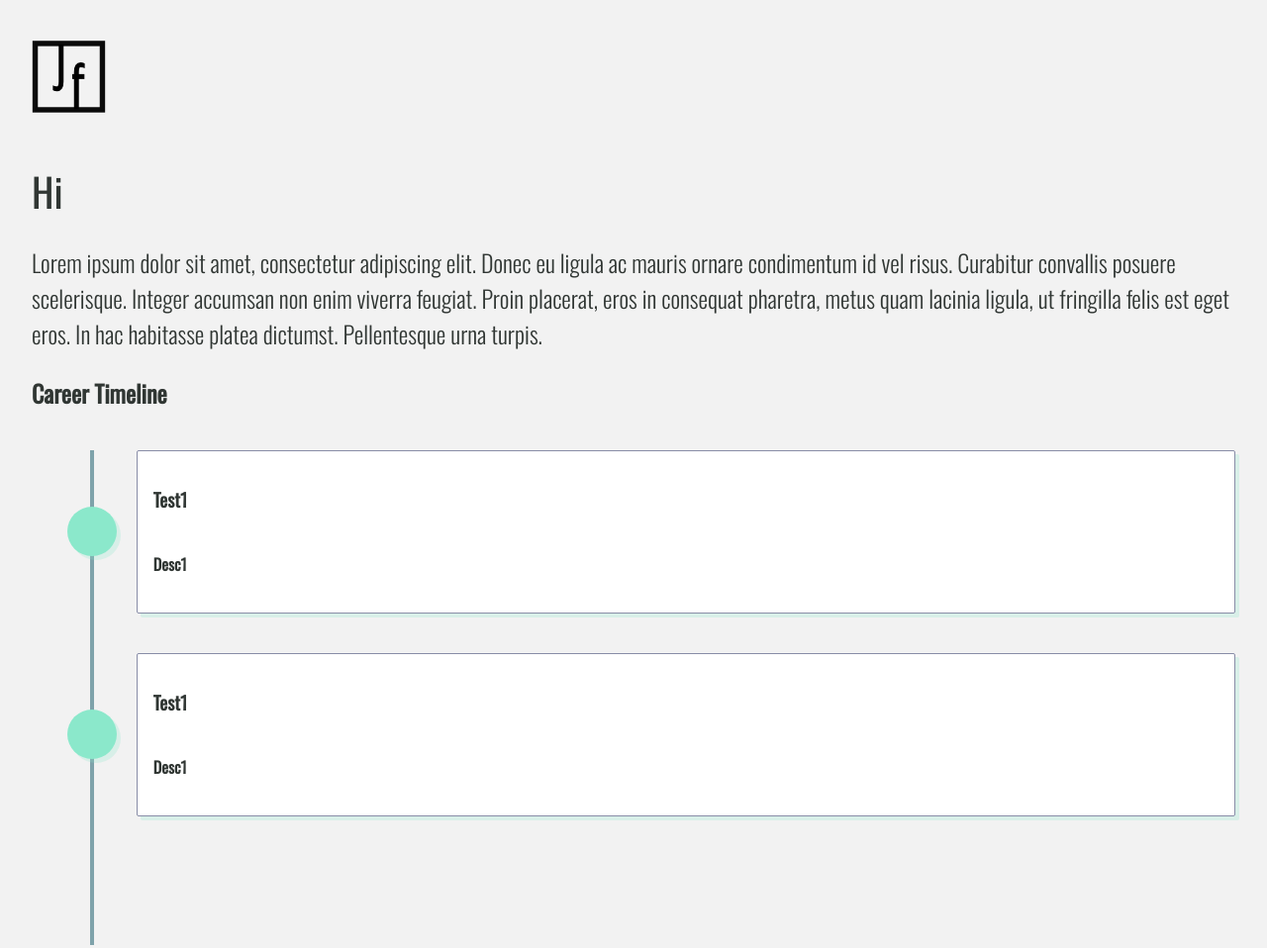
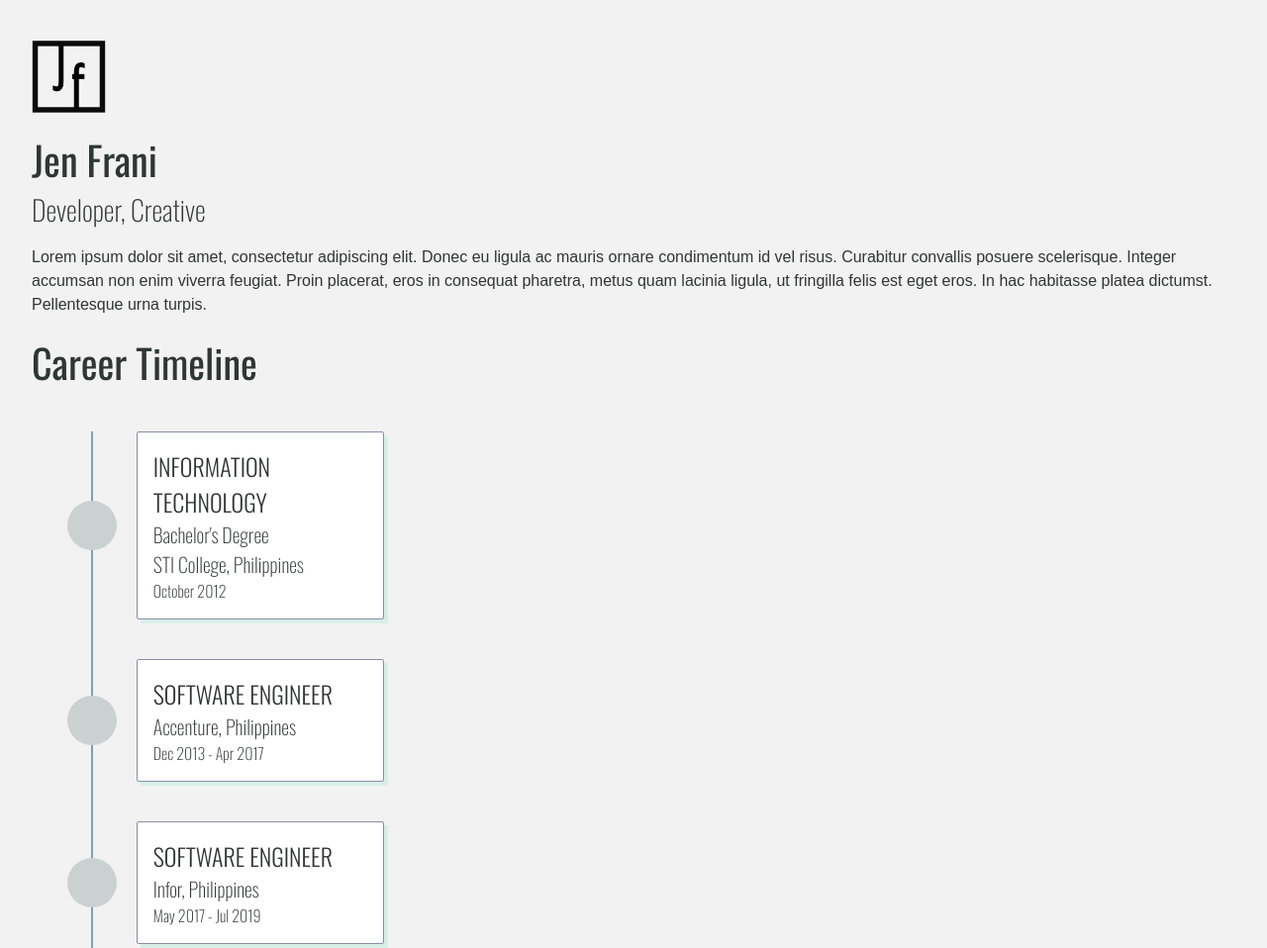
Before and after one commit to jenfrani/jenFraniDev, a Gatsby site: page / in a window 1280 px wide. Shown: the top 958 px of the page at 99% size. Built offline with nearby package versions, Linux system fonts and the light colour scheme; Gatsby itself is replaced by a stand-in of ours; a web font is replaced by a local one.

Commit message:
Style changes. Added Milestones

```diff
--- a/src/components/Header.js
+++ b/src/components/Header.js
@@ -5,7 +5,6 @@ import { Link } from 'gatsby';
 
 const HeaderContainer = styled.header`
 	display: flex;
-	/* width: 100%; */
 `;
 
 const Header = () => {
--- a/src/components/Logo.js
+++ b/src/components/Logo.js
@@ -9,7 +9,7 @@ const LogoContainer = styled.div`
 	width: 75px;
 	background-repeat: no-repeat;
 	background-size: contain;
-	margin-bottom: 3rem;
+	margin-bottom: 1rem;
 	`;
 
 const Logo = () => {
--- a/src/components/Milestone.js
+++ b/src/components/Milestone.js
@@ -15,8 +15,8 @@ const MilestoneMarker = styled.div`
 	height: 50px;
 	width: 50px;
 	margin-left: calc(5% - 25px);
-	background: #8BE8CB;
-	box-shadow: 4px 4px 0px rgba(139, 232, 203, 0.25);
+	background: #CBD0D1;
+	/* box-shadow: 4px 4px 0px rgba(139, 232, 203, 0.25); */
 	border-radius: 50%;
 	/* order: 1; */
 `;
@@ -33,6 +33,11 @@ const TextContainer = styled.div`
 	border-radius: 2px;
 	flex-grow: 1;
 	margin-left: 1.25rem;
+	max-width: 250px;
+`;
+
+const Title = styled.h3`
+	text-transform: uppercase;
 `;
 
 const Milestone = (props) => {
@@ -40,8 +45,11 @@ const Milestone = (props) => {
 		<MilestoneContainer>
 			<MilestoneMarker />
 			<TextContainer>
-				<h3>{props.title}</h3>
+				<Title>{props.title}</Title>
 				<h4>{props.description}</h4>
+				<h4>{props.location}</h4>
+				<h5>{props.date}</h5>
+
 			</TextContainer>
 		</MilestoneContainer>
 	);
--- a/src/components/Timeline.js
+++ b/src/components/Timeline.js
@@ -9,7 +9,7 @@ const TimelineContainer = styled.div`
 	::before {
 		content: "";
 		background-color: #7EA2AA;
-		width: 4px;
+		width: 2px;
 		height: 100%;
 		position: absolute;
 		transform: translateX(-50%);
@@ -19,9 +19,12 @@ const TimelineContainer = styled.div`
 
 const Timeline = ({ children }) => {
 	return (
-		<TimelineContainer>
-			{children}
-		</TimelineContainer>
+		<>
+			<h1>Career Timeline</h1>
+			<TimelineContainer>
+				{children}
+			</TimelineContainer>
+		</>
 	);
 };
 
--- a/src/index.css
+++ b/src/index.css
@@ -1,22 +1,52 @@
-@import url("https://fonts.googleapis.com/css2?family=Oswald:wght@200;300;400&display=swap");
+@import url("https://fonts.googleapis.com/css2?family=Oswald:wght@200;300;400&family=Quattrocento:wght@400;700&display=swap");
 
 body {
   box-sizing: border-box;
-  font-family: "Oswald", sans-serif;
+  font-family: "Quattrocento", sans-serif;
+  font-size: 16px;
   text-decoration: none;
   padding: 0;
   margin: 0;
   color: #303633;
 }
 
+h1,
+h2,
+h3,
+h4,
+h5,
+h6 {
+  margin: 0px;
+  font-size: 16px;
+  font-family: "Oswald", sans-serif;
+}
+
 h1 {
   font-weight: 400;
-  /* filter: drop-shadow(2px 2px 0px rgba(156, 122, 151, 0.5)); */
-  font-size: 2.5rem;
-  margin: 0px;
+  font-size: 2.5em;
+}
+
+h2 {
+  font-weight: 200;
+  font-size: 1.75em;
+}
+
+h3 {
+  font-weight: 300;
+  font-size: 1.5em;
+}
+
+h4 {
+  font-weight: 200;
+  font-size: 1.25em;
+}
+
+h5 {
+  font-weight: 200;
+  font-size: 1em;
 }
 
 p {
-  font-size: 1.5rem;
   font-weight: 300;
+  line-height: 1.5em;
 }
--- a/src/pages/index.js
+++ b/src/pages/index.js
@@ -8,7 +8,8 @@ import Milestone from "../components/Milestone";
 const IndexPage = () => {
 	return (
 		<Layout>
-			<h1>Hi</h1>
+			<h1>Jen Frani</h1>
+			<h2>Developer, Creative</h2>
 			<p>
 				Lorem ipsum dolor sit amet, consectetur adipiscing elit.
 				Donec eu ligula ac mauris ornare condimentum id vel risus.
@@ -16,10 +17,12 @@ const IndexPage = () => {
 				Proin placerat, eros in consequat pharetra, metus quam lacinia ligula, ut fringilla felis est eget eros.
 				In hac habitasse platea dictumst. Pellentesque urna turpis.
 			</p>
-			<h2>Career Timeline</h2>
 			<Timeline>
-				<Milestone title="Test1" description="Desc1" />
-				<Milestone title="Test1" description="Desc1" />
+				<Milestone title="Information Technology" description="Bachelor's Degree" location="STI College, Philippines" date="October 2012" />
+				<Milestone title="Software Engineer" location="Accenture, Philippines" date="Dec 2013 - Apr 2017" />
+				<Milestone title="Software Engineer" location="Infor, Philippines" date="May 2017 - Jul 2019" />
+				<Milestone title="Moved to Canada" location="Edmonton, Alberta" date="August 2019" />
+				<Milestone title="Technology Management" description="Bachelor's Degree" location="NAIT" date="June 2021" />
 			</Timeline>
 		</Layout>
 
```
